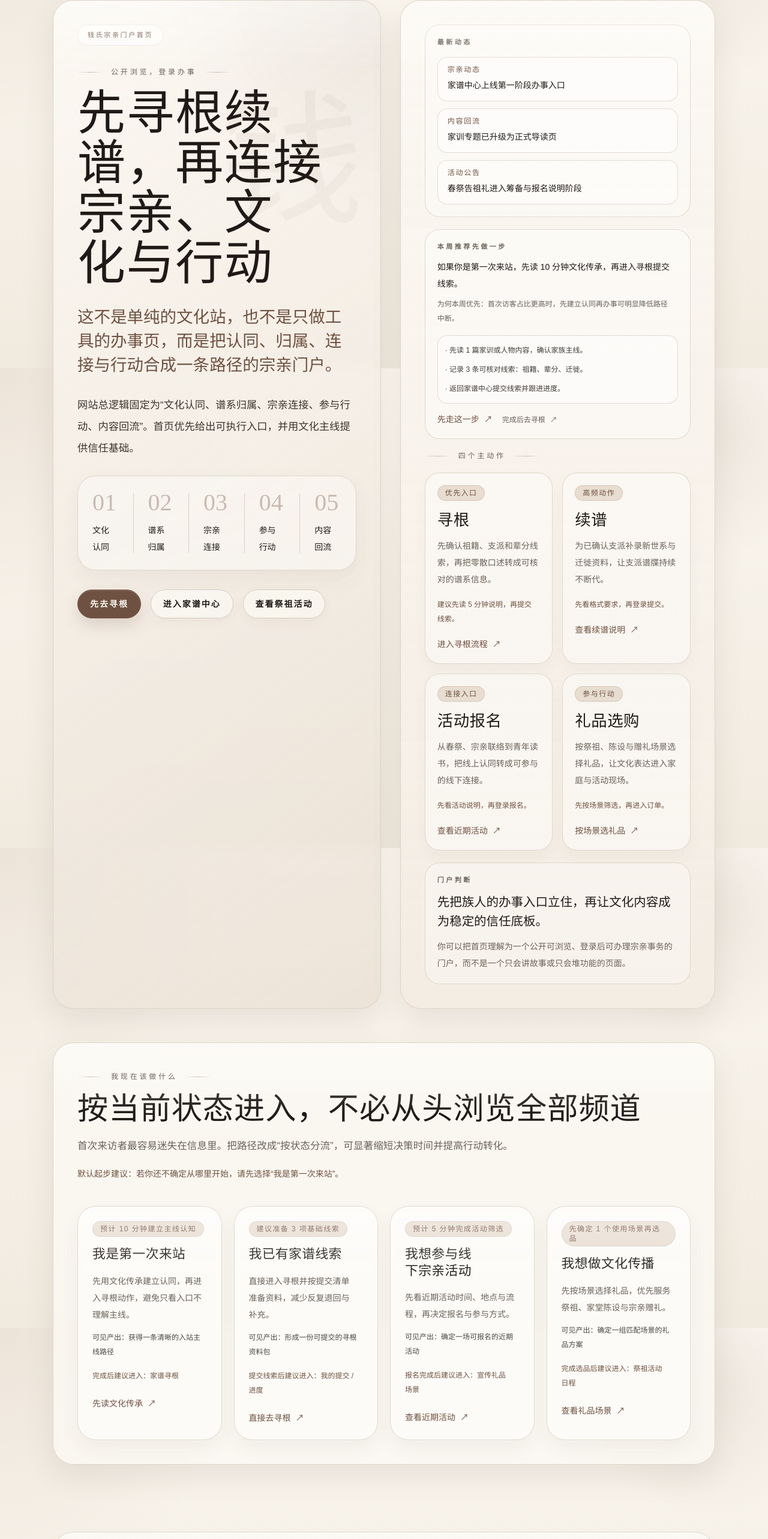
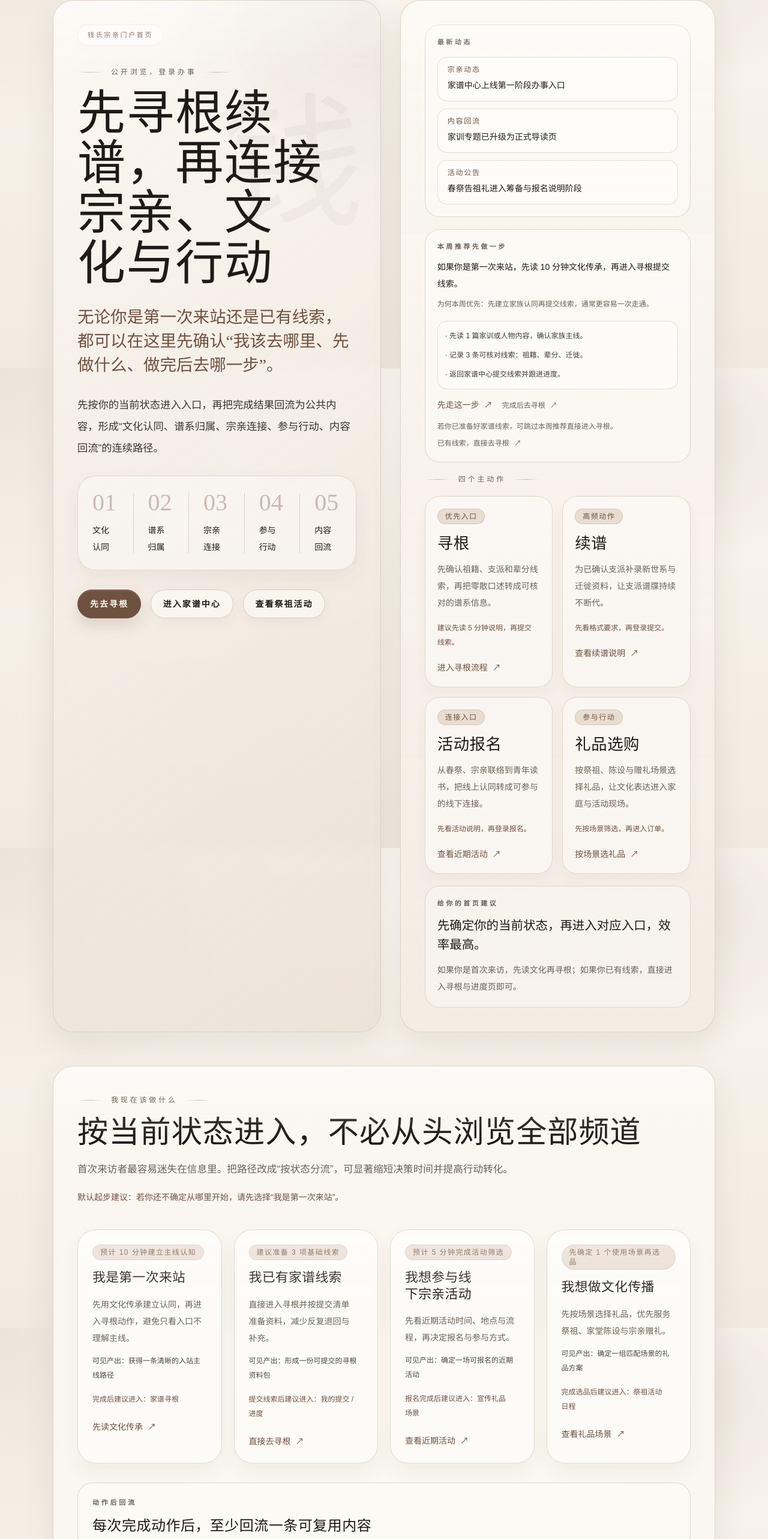
Before and after one commit to qzl0215/qianfamily, a Next.js app: page / in a window 1280 px wide. Shown: the part 186-2752 px from the top of the page at 60% size. Built offline with nearby package versions, Linux system fonts and the light colour scheme.

Commit message:
feat: rewrite home copy for user-first action flow

```diff
--- a/components/portal/PortalHomePage.tsx
+++ b/components/portal/PortalHomePage.tsx
@@ -22,7 +22,7 @@ export function PortalHomePage() {
   const weeklyFocus = {
     title: "本周推荐先做一步",
     summary: "如果你是第一次来站，先读 10 分钟文化传承，再进入寻根提交线索。",
-    reason: "为何本周优先：首次访客占比更高时，先建立认同再办事可明显降低路径中断。",
+    reason: "为何本周优先：先建立家族认同再提交线索，通常更容易一次走通。",
     checklist: [
       "先读 1 篇家训或人物内容，确认家族主线。",
       "记录 3 条可核对线索：祖籍、辈分、迁徙。",
@@ -32,7 +32,32 @@ export function PortalHomePage() {
     actionLabel: "先走这一步",
     nextHref: "/genealogy/find-roots/",
     nextActionLabel: "完成后去寻根",
+    skipHref: "/genealogy/find-roots/",
+    skipActionLabel: "已有线索，直接去寻根",
   };
+  const returnFlowCards = [
+    {
+      eyebrow: "寻根后",
+      title: "补一条迁徙口述",
+      summary: "把本次确认的祖籍或迁徙线索沉淀到族人故事，供后续寻根者复用。",
+      href: "/heritage/stories/",
+      actionLabel: "去提交故事线索",
+    },
+    {
+      eyebrow: "活动后",
+      title: "上传一份回顾素材",
+      summary: "将照片、纪要或流程心得回流到历届回顾，保持活动经验可追溯。",
+      href: "/events/history/",
+      actionLabel: "去历届回顾",
+    },
+    {
+      eyebrow: "礼品传播后",
+      title: "记录使用场景反馈",
+      summary: "补一条礼品使用情境和反馈，帮助后续族人更快判断适用场景。",
+      href: "/gifts/occasions/",
+      actionLabel: "去礼品场景页",
+    },
+  ] as const;
 
   return (
     <>
@@ -49,10 +74,10 @@ export function PortalHomePage() {
                   </h1>
                 </div>
                 <p className="hero-deck">
-                  这不是单纯的文化站，也不是只做工具的办事页，而是把认同、归属、连接与行动合成一条路径的宗亲门户。
+                  无论你是第一次来站还是已有线索，都可以在这里先确认“我该去哪里、先做什么、做完后去哪一步”。
                 </p>
                 <p className="hero-summary">
-                  网站总逻辑固定为“文化认同、谱系归属、宗亲连接、参与行动、内容回流”。首页优先给出可执行入口，并用文化主线提供信任基础。
+                  先按你的当前状态进入入口，再把完成结果回流为公共内容，形成“文化认同、谱系归属、宗亲连接、参与行动、内容回流”的连续路径。
                 </p>
 
                 <div className="editorial-band grid gap-0 sm:grid-cols-5">
@@ -127,6 +152,16 @@ export function PortalHomePage() {
                     {weeklyFocus.nextActionLabel}
                     <span aria-hidden="true">↗</span>
                   </Link>
+                  <p className="mt-3 text-xs leading-6 text-muted">
+                    若你已准备好家谱线索，可跳过本周推荐直接进入寻根。
+                  </p>
+                  <Link
+                    href={weeklyFocus.skipHref}
+                    className="mt-2 inline-flex items-center gap-2 text-xs font-medium text-muted underline-offset-4 hover:text-ink hover:underline"
+                  >
+                    {weeklyFocus.skipActionLabel}
+                    <span aria-hidden="true">↗</span>
+                  </Link>
                 </div>
 
                 <p className="ornament-line">四个主动作</p>
@@ -159,13 +194,13 @@ export function PortalHomePage() {
 
                 <div className="rounded-[1.55rem] border border-line/75 bg-white/[0.34] p-5">
                   <p className="text-[11px] font-semibold uppercase tracking-[0.32em] text-muted">
-                    门户判断
+                    给你的首页建议
                   </p>
                   <p className="mt-3 font-serif-cn text-[1.28rem] leading-8 text-ink">
-                    先把族人的办事入口立住，再让文化内容成为稳定的信任底板。
+                    先确定你的当前状态，再进入对应入口，效率最高。
                   </p>
                   <p className="mt-3 text-sm leading-7 text-muted">
-                    你可以把首页理解为一个公开可浏览、登录后可办理宗亲事务的门户，而不是一个只会讲故事或只会堆功能的页面。
+                    如果你是首次来访，先读文化再寻根；如果你已有线索，直接进入寻根与进度页即可。
                   </p>
                 </div>
               </div>
@@ -206,6 +241,34 @@ export function PortalHomePage() {
                   </Link>
                 </article>
               ))}
+            </div>
+
+            <div className="mt-8 rounded-[1.55rem] border border-line/75 bg-white/[0.34] p-5 sm:p-6">
+              <p className="eyebrow">动作后回流</p>
+              <h3 className="mt-4 font-serif-cn text-[1.5rem] leading-tight text-ink">
+                每次完成动作后，至少回流一条可复用内容
+              </h3>
+              <p className="mt-3 text-sm leading-7 text-muted">
+                把办事结果回流成公共记忆，下一位族人就能少走一段路，门户主线也会持续自我增强。
+              </p>
+              <div className="mt-6 grid gap-4 sm:grid-cols-3">
+                {returnFlowCards.map((card) => (
+                  <article key={card.title} className="subtle-card">
+                    <p className="eyebrow">{card.eyebrow}</p>
+                    <h4 className="mt-4 font-serif-cn text-[1.24rem] leading-tight text-ink">
+                      {card.title}
+                    </h4>
+                    <p className="mt-3 text-sm leading-7 text-muted">{card.summary}</p>
+                    <Link
+                      href={card.href}
+                      className="mt-5 inline-flex items-center gap-2 text-sm font-medium text-accent underline-offset-4 hover:underline"
+                    >
+                      {card.actionLabel}
+                      <span aria-hidden="true">↗</span>
+                    </Link>
+                  </article>
+                ))}
+              </div>
             </div>
           </div>
         </Container>
@@ -267,13 +330,13 @@ export function PortalHomePage() {
             <div className="grid gap-8 lg:grid-cols-[minmax(0,0.7fr)_minmax(0,1fr)] lg:items-start">
               <div className="space-y-5">
                 <p className="ornament-line">家族主叙事</p>
-                <h2 className="section-title">文化内容后移，但不能消失</h2>
+                <h2 className="section-title">先读文化，再办事更容易走对路径</h2>
                 <p className="section-copy">
-                  家谱是连接，活动是组织，礼品是参与，但真正让这个站有身份感的仍然是家训、吴越与人物三条文化主线。它们构成门户的信任基础。
+                  家谱、活动和礼品都与现实行动相关；先用家训、吴越与人物内容建立认同，后续寻根和参与会更顺畅。
                 </p>
                 <div className="lead-quote">
                   <p className="font-serif-cn text-[1.38rem] leading-9 text-ink">
-                    钱氏网站不是“先做工具，文化以后再说”，而是“先有精神认同，再进入办事与连接”。
+                    花 10 分钟先理解家族精神，再进入寻根或活动，通常能减少中途犹豫和回跳。
                   </p>
                 </div>
                 <ButtonLink href="/heritage/" variant="secondary">
@@ -313,9 +376,9 @@ export function PortalHomePage() {
             <div className="grid gap-8 lg:grid-cols-[minmax(0,0.72fr)_minmax(0,1fr)]">
               <div className="space-y-5">
                 <p className="ornament-line">家谱中心</p>
-                <h2 className="section-title">把寻根、续谱、接谱收回一个入口中心</h2>
+                <h2 className="section-title">一个入口完成寻根、续谱、接谱</h2>
                 <p className="section-copy">
-                  顶层只保留一个“家谱中心”，不让“寻根、续谱、接谱”三个动作在导航层面彼此抢位。公开先讲用途与流程，登录后再真正办事。
+                  如果你要确认谱系归属，从家谱中心进入最省时间。先看清所需资料，再按寻根、续谱或接谱动作办理。
                 </p>
                 <div className="space-y-4">
                   {genealogyFacts.map((fact) => (
@@ -413,9 +476,9 @@ export function PortalHomePage() {
           <div className="soft-panel">
             <div className="space-y-4">
               <p className="ornament-line">文化传承</p>
-              <h2 className="section-title">把家风家训、吴越历史、人物与故事收回一个频道</h2>
+              <h2 className="section-title">先读精选内容，再进入文化频道深读</h2>
               <p className="section-copy">
-                文化传承是一个总频道，而不是多个平行顶层入口。首页只展示精选内容，正式阅读统一进入频道内部完成。
+                先从首页精选里挑一条最相关内容阅读，再进入文化频道继续深读，能更快建立与家族的真实连接感。
               </p>
             </div>
 
@@ -449,9 +512,9 @@ export function PortalHomePage() {
           <div className="soft-panel soft-panel-muted">
             <div className="space-y-4">
               <p className="ornament-line">宣传礼品</p>
-              <h2 className="section-title">礼品频道按文化意义与使用场景组织，而不是先堆商品</h2>
+              <h2 className="section-title">按使用场景选礼品，3 分钟完成初筛</h2>
               <p className="section-copy">
-                这里承接门户中的“参与行动”层。礼品既是纪念物，也是文化传播工具，所以页面要先讲用途和场景，再讲下单与订单。
+                先确定你是祭祖、家堂陈设还是宗亲赠礼场景，再选礼品会更快，也更容易选到真正能用的方案。
               </p>
             </div>
 
```
Also changed, not shown: 5 other files (tests, documents, lock files or other folders).
